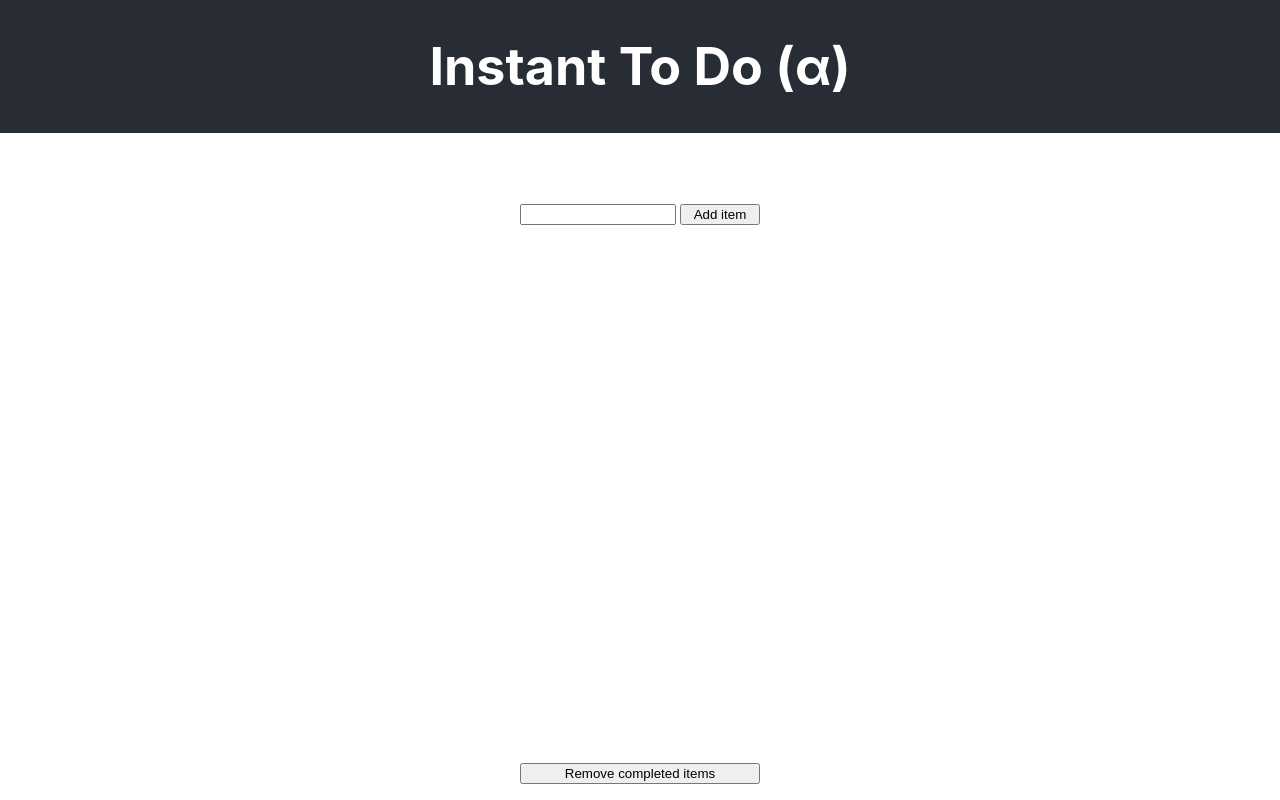
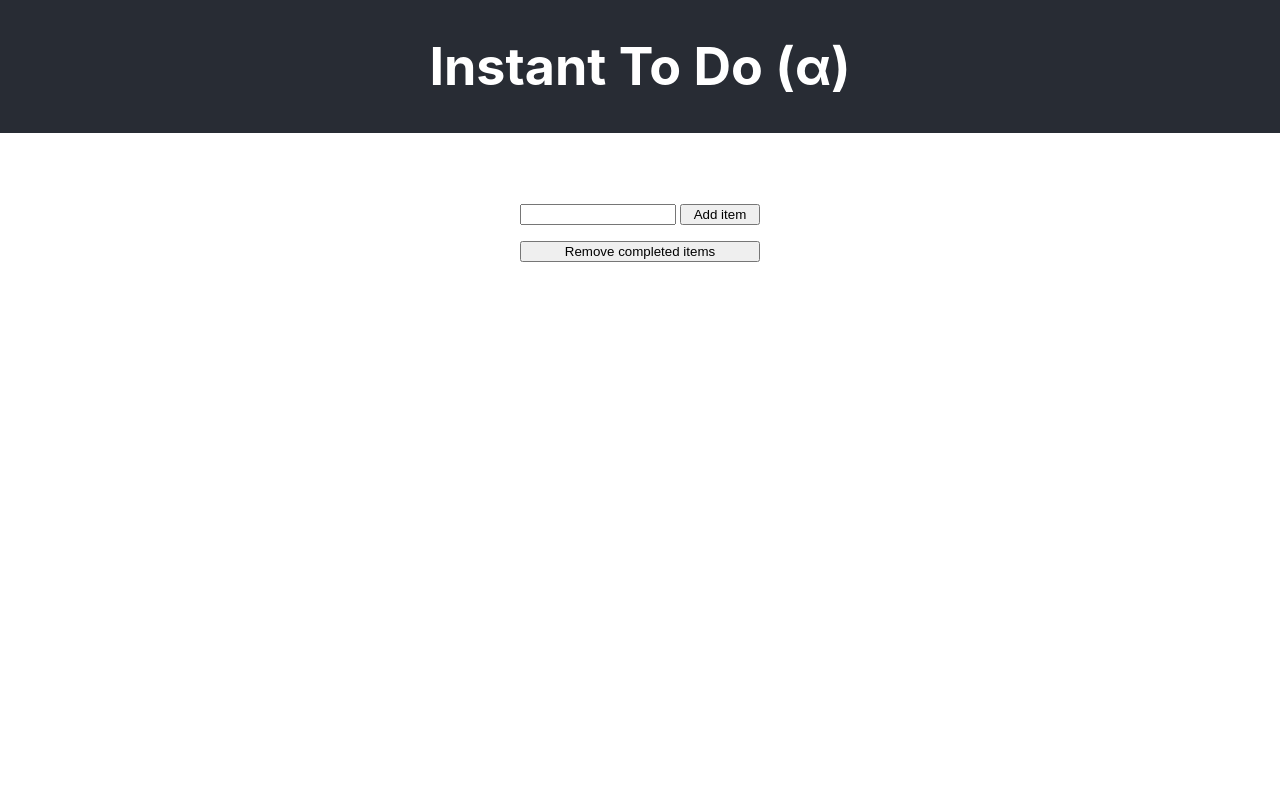
Before and after one commit to summertree128/instant_todo, a React (Create React App) app: page / in a window 1280 px wide. Built offline with nearby package versions, Linux system fonts and the light colour scheme.

Commit message:
Change footer location

```diff
--- a/src/App.css
+++ b/src/App.css
@@ -72,9 +72,6 @@ ul {
 }
 
 footer {
-  position: absolute;
-  bottom: 0;
-  left: 0;
   width: 100%;
   margin-bottom: 16px;
 }
```
